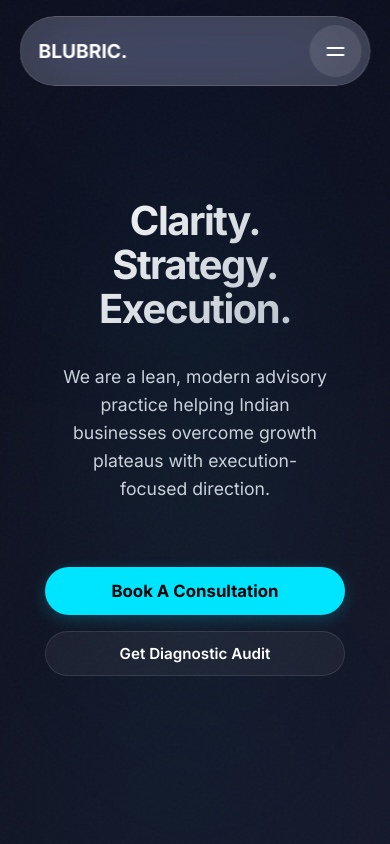
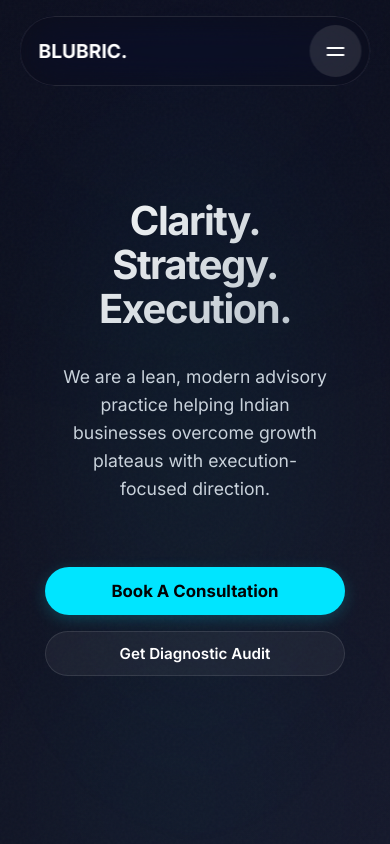
Before and after one commit to Shauryan28/Blubric, a React (Vite) app: page / in a window 390 px wide. Shown: the top 844 px of the page. Built offline with nearby package versions, Linux system fonts and the light colour scheme.

Commit message:
Final polish for mobile navigation and glass surface consistency

```diff
--- a/src/components/GlassSurface.css
+++ b/src/components/GlassSurface.css
@@ -39,7 +39,7 @@
 }
 
 .glass-surface--fallback {
-  background: rgba(255, 255, 255, var(--glass-frost, 0.05));
+  background: rgba(255, 255, 255, 0.05);
   backdrop-filter: blur(24px) saturate(1.8) brightness(1.1);
   -webkit-backdrop-filter: blur(24px) saturate(1.8) brightness(1.1);
   border: 1px solid rgba(255, 255, 255, 0.1);
@@ -52,7 +52,7 @@
 
 @media (prefers-color-scheme: dark) {
   .glass-surface--fallback {
-    background: rgba(255, 255, 255, var(--glass-frost, 0.03));
+    background: rgba(255, 255, 255, 0.03);
     backdrop-filter: blur(24px) saturate(2.0) brightness(1.2);
     -webkit-backdrop-filter: blur(24px) saturate(2.0) brightness(1.2);
     border: 1px solid rgba(255, 255, 255, 0.08);
--- a/src/components/PillNav.css
+++ b/src/components/PillNav.css
@@ -20,6 +20,7 @@
 .header-glass-wrapper.glass-surface--svg {
   box-shadow: none !important;
   border: none !important;
+  background: transparent !important;
 }
 
 .header-glass-wrapper .glass-surface__content {
@@ -35,11 +36,10 @@
   display: flex;
   align-items: center;
   box-sizing: border-box;
-  background: rgba(255, 255, 255, 0.08) !important;
-  backdrop-filter: blur(40px) saturate(1.5) brightness(1.2) !important;
-  -webkit-backdrop-filter: blur(40px) saturate(1.5) brightness(1.2) !important;
-  border: 1px solid rgba(255, 255, 255, 0.15);
-  box-shadow: 0 8px 32px 0 rgba(0, 0, 0, 0.3);
+  background: rgba(10, 10, 15, 0.4) !important;
+  backdrop-filter: blur(16px) saturate(1.2) !important;
+  -webkit-backdrop-filter: blur(16px) saturate(1.2) !important;
+  border: 1px solid var(--glass-border);
   padding: 8px;
   border-radius: 999px;
   gap: 10px;
@@ -221,11 +221,10 @@
   top: 4.5em;
   left: 0;
   right: 0;
-  background: rgba(10, 10, 15, 0.85);
-  backdrop-filter: blur(30px) saturate(1.8);
-  -webkit-backdrop-filter: blur(30px) saturate(1.8);
+  background: rgba(5,5,8,0.95);
+  backdrop-filter: blur(20px);
   border-radius: 20px;
-  border: 1px solid rgba(255, 255, 255, 0.1);
+  border: 1px solid var(--glass-border);
   z-index: 998;
   opacity: 0;
   transform: translateY(10px);
--- a/src/components/PillNav.tsx
+++ b/src/components/PillNav.tsx
@@ -240,9 +240,9 @@ const PillNav: React.FC<PillNavProps> = ({
     <div className="pill-nav-wrap-container">
       <GlassSurface
         className="header-glass-wrapper"
-        backgroundOpacity={0.1}
+        backgroundOpacity={0}
         borderWidth={0}
-        blur={20}
+        blur={2}
         style={{ width: 'auto', height: 'auto' }}
       >
         <nav className={`pill-nav ${className}`} aria-label="Primary" style={cssVars}>
```
